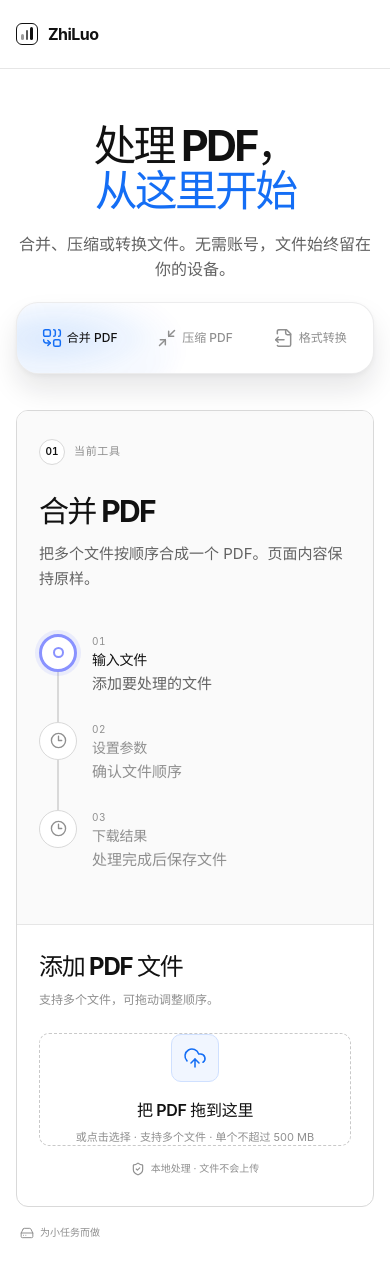
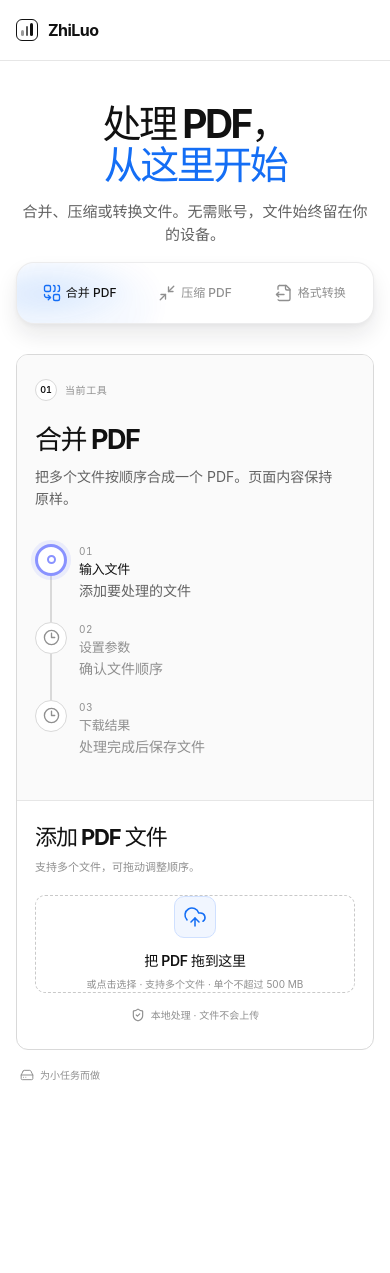
Before and after one commit to LHLlol/pdfer, a React (Vite) app: page / in a window 390 px wide. After the commit the page ends 1112 px from the top, so only its background shows below. Built offline with nearby package versions, Linux system fonts and the light colour scheme.

Commit message:
Update pdfer

```diff
--- a/src/styles.css
+++ b/src/styles.css
@@ -73,7 +73,7 @@ a { color: inherit; }
   position: relative;
   display: block;
   width: 100%;
-  min-height: 68px;
+  min-height: 60px;
   border-bottom: 1px solid var(--line);
   background: var(--paper);
 }
@@ -81,8 +81,8 @@ a { color: inherit; }
 .topbar-inner {
   position: relative;
   display: flex;
-  width: min(1180px, calc(100% - 48px));
-  min-height: 68px;
+  width: min(1080px, calc(100% - 40px));
+  min-height: 60px;
   margin: 0 auto;
   align-items: center;
 }
@@ -123,14 +123,14 @@ a { color: inherit; }
 
 /* Hero */
 .main-content {
-  width: min(1180px, calc(100% - 48px));
+  width: min(1080px, calc(100% - 40px));
   margin: 0 auto;
-  padding: 66px 0 54px;
+  padding: 50px 0 42px;
 }
 
 .intro-block {
-  max-width: 780px;
-  margin: 0 auto 56px;
+  max-width: 700px;
+  margin: 0 auto 42px;
   text-align: center;
 }
 
@@ -152,9 +152,9 @@ h3,
 p { margin-top: 0; }
 
 h1 {
-  margin-bottom: 18px;
+  margin-bottom: 14px;
   color: var(--ink);
-  font-size: clamp(44px, 5.8vw, 62px);
+  font-size: clamp(38px, 5.2vw, 54px);
   font-weight: 700;
   letter-spacing: -0.065em;
   line-height: 1.06;
@@ -167,10 +167,10 @@ h1 em {
 }
 
 .intro-copy {
-  max-width: 650px;
+  max-width: 560px;
   margin: 0 auto;
   color: var(--ink-soft);
-  font-size: 18px;
+  font-size: 16px;
   line-height: 1.55;
   text-wrap: pretty;
 }
@@ -185,11 +185,11 @@ h1 em {
 
 .workspace-topline {
   display: flex;
-  min-height: 72px;
+  min-height: 60px;
   align-items: center;
   justify-content: space-between;
-  gap: 24px;
-  padding: 0 28px;
+  gap: 18px;
+  padding: 0 22px;
   border-bottom: 1px solid var(--line);
 }
 
@@ -197,21 +197,21 @@ h1 em {
   display: inline-flex;
   min-width: 0;
   align-items: center;
-  gap: 9px;
+  gap: 8px;
   color: var(--ink-soft);
-  font-size: 13px;
+  font-size: 12px;
   font-weight: 550;
 }
 
 .tiny-file-icon {
   display: inline-flex;
-  width: 30px;
-  height: 30px;
-  flex: 0 0 30px;
+  width: 26px;
+  height: 26px;
+  flex: 0 0 26px;
   align-items: center;
   justify-content: center;
   border: 1px solid #cfe0ff;
-  border-radius: 8px;
+  border-radius: 7px;
   color: var(--blue);
   background: var(--blue-soft);
 }
@@ -223,9 +223,9 @@ h1 em {
 
 .tool-description {
   display: flex;
-  min-height: 560px;
+  min-height: 470px;
   flex-direction: column;
-  padding: 44px 42px 38px;
+  padding: 34px 34px 30px;
   border-right: 1px solid var(--line);
   background: var(--surface-soft);
 }
@@ -233,10 +233,10 @@ h1 em {
 .tool-description-kicker {
   display: flex;
   align-items: center;
-  gap: 9px;
-  margin-bottom: 76px;
+  gap: 8px;
+  margin-bottom: 54px;
   color: var(--ink-muted);
-  font-size: 11px;
+  font-size: 10px;
   font-weight: 600;
   letter-spacing: 0.06em;
   text-transform: uppercase;
@@ -244,23 +244,23 @@ h1 em {
 
 .tool-index {
   display: inline-flex;
-  width: 26px;
-  height: 26px;
+  width: 22px;
+  height: 22px;
   align-items: center;
   justify-content: center;
   border: 1px solid var(--line-strong);
   border-radius: 50%;
   color: var(--ink);
   background: var(--paper);
-  font-size: 10px;
+  font-size: 9px;
   font-variant-numeric: tabular-nums;
   letter-spacing: 0;
 }
 
 .tool-description h2 {
-  margin-bottom: 14px;
+  margin-bottom: 11px;
   color: var(--ink);
-  font-size: clamp(28px, 3vw, 36px);
+  font-size: clamp(24px, 2.7vw, 32px);
   font-weight: 650;
   letter-spacing: -0.055em;
   line-height: 1.12;
@@ -271,30 +271,30 @@ h1 em {
   max-width: 320px;
   margin-bottom: 0;
   color: var(--ink-soft);
-  font-size: 16px;
-  line-height: 1.65;
+  font-size: 14px;
+  line-height: 1.55;
   text-wrap: pretty;
 }
 
 .tool-steps {
   display: grid;
   margin-top: auto;
-  padding-top: 52px;
+  padding-top: 38px;
 }
 
 .tool-step {
   position: relative;
   display: grid;
-  min-height: 94px;
-  grid-template-columns: 38px minmax(0, 1fr);
-  column-gap: 15px;
+  min-height: 78px;
+  grid-template-columns: 32px minmax(0, 1fr);
+  column-gap: 12px;
 }
 
 .tool-step:not(:last-child)::after {
   position: absolute;
-  top: 38px;
+  top: 32px;
   bottom: 0;
-  left: 18px;
+  left: 15px;
   width: 2px;
   background: var(--line-strong);
   content: "";
@@ -305,8 +305,8 @@ h1 em {
 
 .tool-step-marker {
   display: inline-flex;
-  width: 38px;
-  height: 38px;
+  width: 32px;
+  height: 32px;
   align-items: center;
   justify-content: center;
   border: 1px solid var(--line-strong);
@@ -331,15 +331,15 @@ h1 em {
 
 .tool-step-current-dot {
   display: block;
-  width: 11px;
-  height: 11px;
+  width: 9px;
+  height: 9px;
   border: 2px solid currentColor;
   border-radius: 50%;
 }
 
 .tool-step-copy {
   min-width: 0;
-  padding: 1px 0 21px;
+  padding: 1px 0 16px;
 }
 
 .tool-step-number {
@@ -354,9 +354,9 @@ h1 em {
 
 .tool-step strong {
   display: block;
-  margin-bottom: 5px;
+  margin-bottom: 4px;
   color: var(--ink-soft);
-  font-size: 14px;
+  font-size: 13px;
   font-weight: 650;
   letter-spacing: -0.02em;
   line-height: 1.25;
@@ -366,7 +366,7 @@ h1 em {
 .tool-step p {
   max-width: 220px;
   color: var(--ink-muted);
-  font-size: 11px;
+  font-size: 10px;
   line-height: 1.45;
   transition: color 180ms ease;
 }
@@ -379,7 +379,7 @@ h1 em {
   display: flex;
   min-width: 0;
   flex-direction: column;
-  padding: 42px 42px 40px;
+  padding: 34px 34px 32px;
 }
 
 .mode-content {
@@ -393,14 +393,14 @@ h1 em {
   display: flex;
   align-items: end;
   justify-content: space-between;
-  gap: 24px;
-  margin-bottom: 28px;
+  gap: 18px;
+  margin-bottom: 22px;
 }
 
 h2 {
   margin-bottom: 0;
   color: var(--ink);
-  font-size: clamp(24px, 3vw, 30px);
+  font-size: clamp(22px, 2.7vw, 27px);
   font-weight: 650;
   letter-spacing: -0.05em;
   line-height: 1.18;
@@ -411,7 +411,7 @@ h2 {
   max-width: 220px;
   padding-bottom: 1px;
   color: var(--ink-muted);
-  font-size: 12px;
+  font-size: 11px;
   line-height: 1.55;
   text-align: right;
   text-wrap: pretty;
@@ -420,7 +420,7 @@ h2 {
 /* Inputs and file states */
 .drop-zone {
   display: flex;
-  min-height: 250px;
+  min-height: 210px;
   flex-direction: column;
   align-items: center;
   justify-content: center;
@@ -450,11 +450,11 @@ h2 {
 
 .upload-mark {
   display: inline-flex;
-  width: 48px;
-  height: 48px;
+  width: 42px;
+  height: 42px;
   align-items: center;
   justify-content: center;
-  margin-bottom: 16px;
+  margin-bottom: 12px;
   border: 1px solid #cfe0ff;
   border-radius: var(--radius-md);
   color: var(--blue);
@@ -466,9 +466,9 @@ h2 {
 .drop-zone.is-dragging .upload-mark { transform: translateY(-2px); }
 
 .drop-title {
-  margin-bottom: 7px;
+  margin-bottom: 6px;
   color: var(--ink);
-  font-size: 16px;
+  font-size: 14px;
   font-weight: 600;
   letter-spacing: -0.02em;
   text-align: center;
@@ -477,7 +477,7 @@ h2 {
 .drop-subtitle {
   max-width: 90%;
   color: var(--ink-muted);
-  font-size: 11px;
+  font-size: 10px;
   text-align: center;
 }
 
@@ -493,7 +493,7 @@ h2 {
 
 .list-summary strong { color: var(--ink); font-weight: 650; }
 
-.file-list { display: grid; gap: 8px; }
+.file-list { display: grid; gap: 6px; }
 
 .file-row,
 .single-file-card {
@@ -506,7 +506,7 @@ h2 {
   transition: border-color 160ms ease, background 160ms ease, box-shadow 160ms ease;
 }
 
-.file-row { min-height: 66px; padding: 8px 10px 8px 8px; }
+.file-row { min-height: 56px; padding: 6px 8px 6px 6px; }
 
 .file-row:hover,
 .single-file-card:hover {
@@ -523,9 +523,9 @@ h2 {
 
 .drag-handle {
   display: inline-flex;
-  width: 28px;
-  height: 36px;
-  flex: 0 0 28px;
+  width: 26px;
+  height: 34px;
+  flex: 0 0 26px;
   align-items: center;
   justify-content: center;
   color: var(--ink-faint);
@@ -537,8 +537,8 @@ h2 {
 .drag-handle:active { cursor: grabbing; }
 
 .file-index {
-  width: 27px;
-  flex: 0 0 27px;
+  width: 24px;
+  flex: 0 0 24px;
   color: var(--ink-faint);
   font-size: 10px;
   font-variant-numeric: tabular-nums;
@@ -546,9 +546,9 @@ h2 {
 
 .file-icon {
   display: inline-flex;
-  width: 34px;
-  height: 34px;
-  flex: 0 0 34px;
+  width: 30px;
+  height: 30px;
+  flex: 0 0 30px;
   align-items: center;
   justify-content: center;
   border: 1px solid #cfe0ff;
@@ -561,8 +561,8 @@ h2 {
   display: grid;
   min-width: 0;
   flex: 1;
-  gap: 4px;
-  margin-left: 10px;
+  gap: 3px;
+  margin-left: 8px;
 }
 
 .file-name,
@@ -623,9 +623,9 @@ h2 {
 .add-pdf-button:hover { border-color: #b9d1f8; color: var(--blue); background: var(--blue-soft); }
 
 .compress-setup,
-.convert-setup { display: grid; gap: 26px; }
+.convert-setup { display: grid; gap: 20px; }
 
-.single-file-card { min-height: 66px; padding: 10px 12px; }
+.single-file-card { min-height: 56px; padding: 8px 10px; }
 
 .target-block,
 .convert-format-block { padding-top: 1px; }
@@ -634,14 +634,14 @@ h2 {
   display: flex;
   align-items: end;
   justify-content: space-between;
-  gap: 16px;
-  margin-bottom: 11px;
+  gap: 14px;
+  margin-bottom: 9px;
 }
 
 .section-label,
 .section-note { display: block; }
 
-.section-label { margin-bottom: 5px; color: var(--ink); font-size: 12px; font-weight: 650; }
+.section-label { margin-bottom: 4px; color: var(--ink); font-size: 11px; font-weight: 650; }
 .section-note,
 .target-hint { color: var(--ink-muted); font-size: 10px; }
 .target-hint { padding-bottom: 1px; }
@@ -649,7 +649,7 @@ h2 {
 .target-input-wrap {
   position: relative;
   display: flex;
-  height: 60px;
+  height: 50px;
   align-items: center;
   overflow: hidden;
   border: 1px solid var(--line-strong);
@@ -665,12 +665,12 @@ h2 {
   width: 100%;
   min-width: 0;
   height: 100%;
-  padding: 0 0 0 16px;
+  padding: 0 0 0 13px;
   border: 0;
   outline: 0;
   color: var(--ink);
   background: transparent;
-  font-size: 24px;
+  font-size: 20px;
   font-weight: 600;
   letter-spacing: -0.05em;
 }
@@ -679,7 +679,7 @@ h2 {
 
 .target-input-wrap select {
   height: 100%;
-  padding: 0 34px 0 9px;
+  padding: 0 30px 0 8px;
   border: 0;
   outline: 0;
   color: var(--ink-soft);
@@ -697,17 +697,17 @@ h2 {
 .target-presets {
   display: grid;
   grid-template-columns: repeat(3, minmax(0, 1fr));
-  gap: 8px;
-  margin-top: 11px;
+  gap: 6px;
+  margin-top: 9px;
 }
 
 .target-presets button {
   display: flex;
-  min-height: 38px;
+  min-height: 34px;
   align-items: center;
   justify-content: space-between;
   gap: 8px;
-  padding: 0 11px;
+  padding: 0 9px;
   border: 1px solid var(--line);
   border-radius: 7px;
   color: var(--ink-soft);
@@ -721,15 +721,15 @@ h2 {
 .target-presets small { color: var(--ink-muted); font-size: 9px; }
 
 /* Actions and status */
-.process-button { width: 100%; margin-top: 22px; }
+.process-button { width: 100%; margin-top: 18px; }
 
 .primary-button {
   display: inline-flex;
-  min-height: 44px;
+  min-height: 42px;
   align-items: center;
   justify-content: center;
   gap: 8px;
-  padding: 0 17px;
+  padding: 0 15px;
   border-radius: var(--radius-sm);
   color: #ffffff;
   background: var(--blue);
@@ -745,19 +745,19 @@ h2 {
 .button-arrow { margin-left: auto; color: rgba(255, 255, 255, 0.78); font-size: 15px; }
 
 .progress-panel {
-  padding: 22px 20px 18px;
+  padding: 18px 16px 15px;
   border: 1px solid var(--line);
   border-radius: var(--radius-md);
   background: var(--surface-soft);
 }
 
-.progress-heading { display: flex; align-items: flex-end; justify-content: space-between; margin-bottom: 15px; }
+.progress-heading { display: flex; align-items: flex-end; justify-content: space-between; margin-bottom: 12px; }
 .progress-percent-row { display: flex; min-width: 0; align-items: baseline; gap: 10px; }
-.progress-percent { color: var(--ink); font-size: 20px; font-weight: 680; font-variant-numeric: tabular-nums; }
+.progress-percent { color: var(--ink); font-size: 18px; font-weight: 680; font-variant-numeric: tabular-nums; }
 .progress-label { overflow: hidden; color: var(--ink-muted); font-size: 10px; font-weight: 550; text-overflow: ellipsis; white-space: nowrap; }
 
-.progress-track { display: grid; grid-template-columns: repeat(20, minmax(0, 1fr)); gap: 5px; height: 12px; align-items: center; }
-.progress-segment { display: block; min-width: 0; height: 12px; border-radius: 999px; background: #e5edfb; transition: background 180ms ease, box-shadow 180ms ease; }
+.progress-track { display: grid; grid-template-columns: repeat(20, minmax(0, 1fr)); gap: 4px; height: 10px; align-items: center; }
+.progress-segment { display: block; min-width: 0; height: 10px; border-radius: 999px; background: #e5edfb; transition: background 180ms ease, box-shadow 180ms ease; }
 .progress-segment.is-filled { background: var(--blue); }
 .progress-segment.is-current { box-shadow: 0 0 0 3px rgba(20, 110, 245, 0.1); animation: progress-pulse 1.8s ease-in-out infinite; }
 .progress-note { display: block; margin-top: 15px; color: var(--ink-muted); font-size: 10px; }
@@ -804,10 +804,10 @@ h2 {
 
 .convert-format-switch button {
   display: flex;
-  min-height: 74px;
+  min-height: 62px;
   align-items: center;
-  gap: 11px;
-  padding: 12px 14px;
+  gap: 9px;
+  padding: 10px 12px;
   border: 1px solid var(--line);
   border-radius: var(--radius-md);
   color: var(--ink-muted);
@@ -837,35 +837,35 @@ h2 {
 }
 
 @media (max-width: 900px) {
-  .tool-description { padding-right: 28px; padding-left: 28px; }
-  .task-content { padding-right: 28px; padding-left: 28px; }
+  .tool-description { padding-right: 24px; padding-left: 24px; }
+  .task-content { padding-right: 24px; padding-left: 24px; }
 }
 
 @media (max-width: 720px) {
   .topbar,
-  .topbar-inner { min-height: 68px; }
+  .topbar-inner { min-height: 60px; }
 
   .topbar-inner,
   .main-content { width: min(100% - 32px, 600px); }
 
-  .main-content { padding-top: 54px; padding-bottom: 32px; }
-  .intro-block { margin-bottom: 36px; }
-  h1 { font-size: clamp(40px, 11vw, 54px); }
-  .intro-copy { font-size: 16px; }
+  .main-content { padding-top: 42px; padding-bottom: 28px; }
+  .intro-block { margin-bottom: 30px; }
+  h1 { font-size: clamp(36px, 10vw, 48px); }
+  .intro-copy { font-size: 15px; }
 
-  .workspace-topline { align-items: flex-start; flex-direction: column; gap: 12px; padding: 18px 20px 16px; }
+  .workspace-topline { align-items: flex-start; flex-direction: column; gap: 10px; padding: 16px 18px 14px; }
   .workspace-body { display: block; }
 
-  .tool-description { min-height: auto; padding: 28px 22px 26px; border-right: 0; border-bottom: 1px solid var(--line); }
-  .tool-description-kicker { margin-bottom: 30px; }
-  .tool-description h2 { font-size: 30px; }
-  .tool-description p { max-width: 520px; font-size: 15px; }
-  .tool-steps { margin-top: 42px; padding-top: 0; }
-  .tool-step { min-height: 88px; }
-  .task-content { padding: 28px 22px 30px; }
-  .task-heading { align-items: flex-start; flex-direction: column; gap: 10px; margin-bottom: 22px; }
+  .tool-description { min-height: auto; padding: 24px 18px 22px; border-right: 0; border-bottom: 1px solid var(--line); }
+  .tool-description-kicker { margin-bottom: 24px; }
+  .tool-description h2 { font-size: 27px; }
+  .tool-description p { max-width: 520px; font-size: 14px; }
+  .tool-steps { margin-top: 34px; padding-top: 0; }
+  .tool-step { min-height: 78px; }
+  .task-content { padding: 24px 18px 26px; }
+  .task-heading { align-items: flex-start; flex-direction: column; gap: 8px; margin-bottom: 18px; }
   .task-description { max-width: 100%; text-align: left; }
-  .drop-zone { min-height: 220px; }
+  .drop-zone { min-height: 200px; }
   .output-stats { flex-wrap: wrap; gap: 13px 20px; }
   .output-detail { width: 100%; margin-left: 0; text-align: left; }
   .output-actions { align-items: stretch; flex-direction: column; gap: 10px; }
@@ -876,41 +876,41 @@ h2 {
 .mode-switch {
   position: relative;
   display: grid;
-  width: min(100%, 800px);
-  min-height: 88px;
+  width: min(100%, 680px);
+  min-height: 68px;
   grid-template-columns: repeat(3, minmax(0, 1fr));
   gap: 0;
-  padding: 7px;
+  padding: 5px;
   border: 1px solid rgba(20, 24, 32, 0.08);
-  border-radius: 26px;
+  border-radius: 20px;
   background: var(--paper);
-  box-shadow: 0 16px 28px rgba(20, 24, 32, 0.1), 0 2px 5px rgba(20, 24, 32, 0.04);
+  box-shadow: 0 12px 22px rgba(20, 24, 32, 0.09), 0 2px 4px rgba(20, 24, 32, 0.04);
   overflow: hidden;
 }
 
 .mode-switch::before {
   position: absolute;
   top: -4px;
-  left: calc(7px + ((100% - 14px) / 6) - 150px);
+  left: calc(5px + ((100% - 10px) / 6) - 130px);
   z-index: 0;
-  width: 300px;
-  height: 96px;
+  width: 260px;
+  height: 76px;
   border-radius: 50%;
   background: radial-gradient(ellipse at 34% center, rgba(20, 110, 245, 0.17) 0%, rgba(20, 110, 245, 0.09) 42%, rgba(20, 110, 245, 0) 78%);
   box-shadow: 0 10px 32px rgba(20, 110, 245, 0.1);
   content: "";
-  filter: blur(10px);
+  filter: blur(9px);
   opacity: 0.95;
   pointer-events: none;
   transition: left 220ms var(--ease);
 }
 
-.mode-switch.mode-compress::before { left: calc(50% - 150px); }
-.mode-switch.mode-convert::before { left: calc(100% - 7px - ((100% - 14px) / 6) - 150px); }
+.mode-switch.mode-compress::before { left: calc(50% - 130px); }
+.mode-switch.mode-convert::before { left: calc(100% - 5px - ((100% - 10px) / 6) - 130px); }
 
 .mode-switch button {
   display: flex;
-  min-height: 48px;
+  min-height: 40px;
   align-items: center;
   justify-content: center;
   gap: 5px;
@@ -919,7 +919,7 @@ h2 {
   border-radius: 0;
   color: var(--ink-muted);
   background: transparent;
-  font-size: 14px;
+  font-size: 12px;
   line-height: 1;
   transition: color 160ms ease, background 160ms ease, box-shadow 160ms ease;
   z-index: 1;
@@ -943,19 +943,19 @@ h2 {
 }
 
 .intro-mode-switch {
-  margin-top: 24px;
+  margin-top: 18px;
 }
 
 .intro-mode-switch button {
-  min-height: 64px;
-  gap: 9px;
-  padding: 0 16px;
+  min-height: 52px;
+  gap: 7px;
+  padding: 0 12px;
   border-radius: 0;
-  font-size: 14px;
+  font-size: 12px;
   font-weight: 500;
 }
 
-.intro-mode-switch button svg { width: 24px; height: 24px; }
+.intro-mode-switch button svg { width: 20px; height: 20px; }
 
 .intro-mode-switch button.is-active {
   color: var(--ink);
@@ -974,25 +974,25 @@ h2 {
 @media (max-width: 720px) {
   .mode-switch {
     width: 100%;
-    min-height: 72px;
+    min-height: 62px;
     grid-template-columns: repeat(3, minmax(0, 1fr));
     gap: 0;
     padding: 5px;
-    border-radius: 22px;
+    border-radius: 18px;
     overflow: hidden;
   }
 
   .mode-switch::before {
     top: -5px;
     left: calc(5px + ((100% - 10px) / 6) - 85px);
-    width: 170px;
-    height: 82px;
+    width: 150px;
+    height: 72px;
     border-radius: 50%;
     filter: blur(9px);
   }
 
-  .mode-switch.mode-compress::before { left: calc(50% - 85px); }
-  .mode-switch.mode-convert::before { left: calc(100% - 5px - ((100% - 10px) / 6) - 85px); }
+  .mode-switch.mode-compress::before { left: calc(50% - 75px); }
+  .mode-switch.mode-convert::before { left: calc(100% - 5px - ((100% - 10px) / 6) - 75px); }
 
   .mode-switch button {
     min-width: 0;
@@ -1001,17 +1001,17 @@ h2 {
   }
 
   .intro-mode-switch {
-    margin-top: 20px;
+    margin-top: 16px;
   }
 
   .intro-mode-switch button {
-    min-height: 54px;
+    min-height: 48px;
     gap: 5px;
     padding: 0 5px;
     font-size: 12px;
   }
 
-  .intro-mode-switch button svg { width: 20px; height: 20px; }
+  .intro-mode-switch button svg { width: 18px; height: 18px; }
 }
 
 @media (max-width: 420px) {
```
